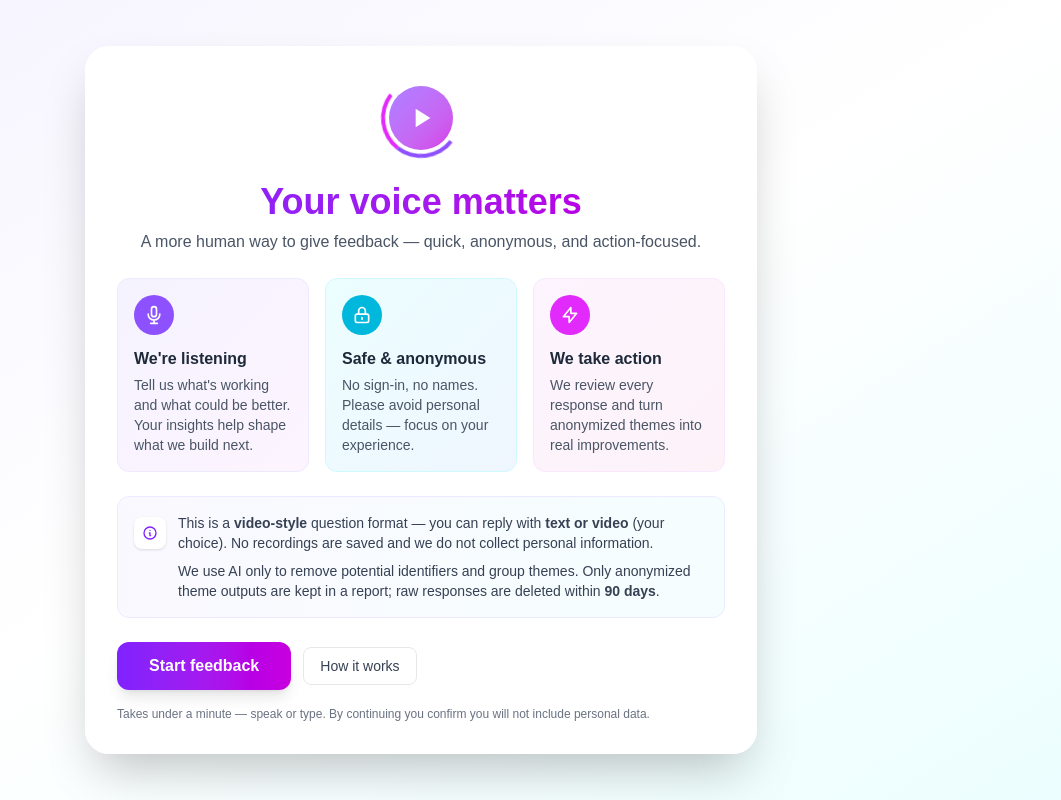
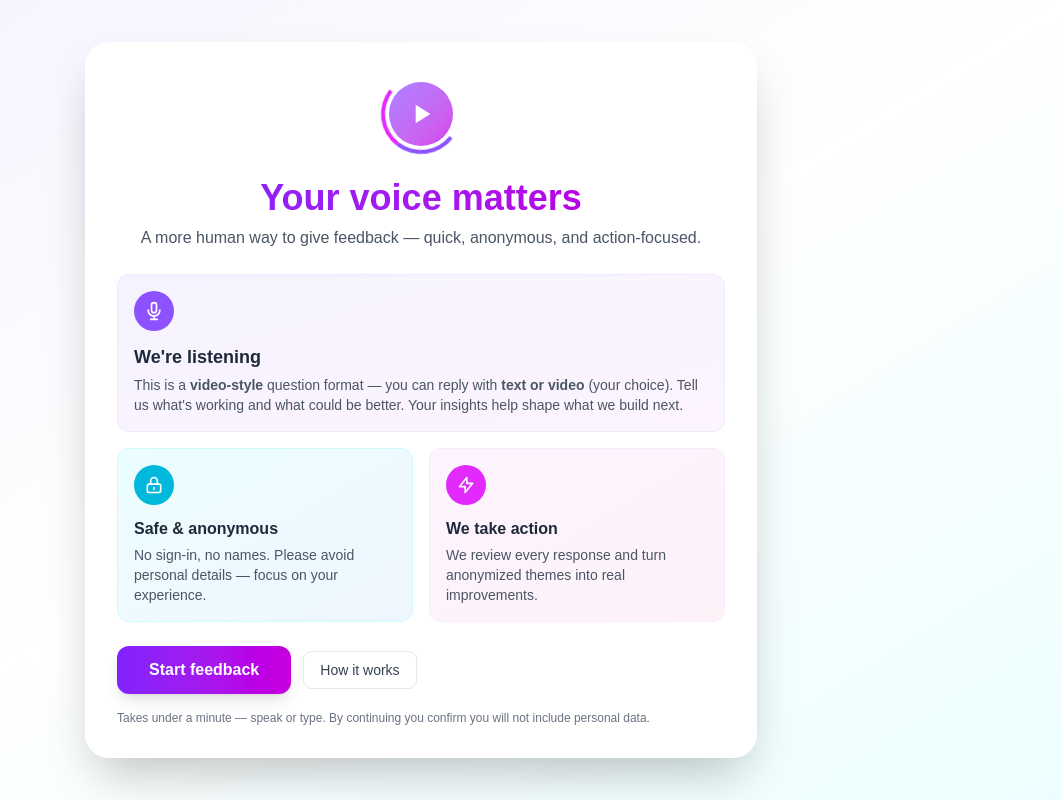
Before and after one commit to damienwarren-blip/video-coach, a Next.js app: page /pilot_zs in a window 1280 px wide. Shown: the whole page, without its empty margins (219-1280 px from the left). Built offline with nearby package versions, Linux system fonts and the light colour scheme.

Commit message:
Update page.js

```diff
--- a/app/pilot_zs/page.js
+++ b/app/pilot_zs/page.js
@@ -73,15 +73,15 @@ export default function CustomerFeedbackLanding() {
             </header>
 
             {/* Body sections with icons */}
-            <section className="grid gap-4 sm:grid-cols-3 mb-6">
-              <div className="p-4 rounded-xl bg-gradient-to-br from-violet-50 to-fuchsia-50 border border-violet-100 transform transition hover:scale-105">
+            <section className="grid gap-4 sm:grid-cols-2 mb-6">
+              <div className="p-4 rounded-xl bg-gradient-to-br from-violet-50 to-fuchsia-50 border border-violet-100 transform transition hover:scale-105 sm:col-span-2">
                 <div className="w-10 h-10 rounded-full bg-violet-500 flex items-center justify-center mb-3">
                   <svg className="w-5 h-5 text-white" fill="none" stroke="currentColor" viewBox="0 0 24 24">
                     <path strokeLinecap="round" strokeLinejoin="round" strokeWidth="2" d="M19 11a7 7 0 01-7 7m0 0a7 7 0 01-7-7m7 7v4m0 0H8m4 0h4m-4-8a3 3 0 01-3-3V5a3 3 0 116 0v6a3 3 0 01-3 3z"/>
                   </svg>
                 </div>
-                <h3 className="font-semibold text-gray-800">We're listening</h3>
-                <p className="text-sm text-gray-600 mt-1">Tell us what's working and what could be better. Your insights help shape what we build next.</p>
+                <h3 className="font-semibold text-gray-800 text-lg">We're listening</h3>
+                <p className="text-sm text-gray-600 mt-1">This is a <strong>video-style</strong> question format — you can reply with <strong>text or video</strong> (your choice). Tell us what's working and what could be better. Your insights help shape what we build next.</p>
               </div>
 
               <div className="p-4 rounded-xl bg-gradient-to-br from-cyan-50 to-blue-50 border border-cyan-100 transform transition hover:scale-105">
@@ -105,24 +105,7 @@ export default function CustomerFeedbackLanding() {
               </div>
             </section>
 
-            {/* Privacy & consent explanation */}
-            <div className="mb-6 p-4 rounded-xl bg-gradient-to-r from-violet-50/50 to-cyan-50/50 border border-violet-100">
-              <div className="flex items-start gap-3">
-                <div className="w-8 h-8 rounded-lg bg-white shadow-sm flex items-center justify-center flex-shrink-0 mt-1">
-                  <svg className="w-4 h-4 text-violet-600" fill="none" stroke="currentColor" viewBox="0 0 24 24">
-                    <path strokeLinecap="round" strokeLinejoin="round" strokeWidth="2" d="M13 16h-1v-4h-1m1-4h.01M21 12a9 9 0 11-18 0 9 9 0 0118 0z"/>
-                  </svg>
-                </div>
-                <div className="text-gray-700">
-                  <p className="text-sm">
-                    This is a <strong>video-style</strong> question format — you can reply with <strong>text or video</strong> (your choice). No recordings are saved and we do not collect personal information.
-                  </p>
-                  <p className="text-sm mt-2">
-                    We use AI only to remove potential identifiers and group themes. Only anonymized theme outputs are kept in a report; raw responses are deleted within <strong>90 days</strong>.
-                  </p>
-                </div>
-              </div>
-            </div>
+            {/* Privacy & consent explanation - REMOVED, moved to prompt */}
 
             {/* CTA & small consent prompt */}
             <div className="flex flex-col sm:flex-row items-center gap-3">
@@ -150,8 +133,8 @@ export default function CustomerFeedbackLanding() {
           // Show VideoAsk iframe once confirmed
           <div>
             <div className="mb-4 text-center">
-              <h2 className="text-2xl font-semibold">Thanks — we're ready to listen</h2>
-              <p className="text-sm text-gray-600 mt-1">Share your thoughts — it's anonymous and helps us improve.</p>
+              <h2 className="text-2xl font-semibold bg-clip-text text-transparent bg-gradient-to-r from-violet-600 to-fuchsia-600">Hit play, speak your mind 🎤</h2>
+              <p className="text-sm text-gray-600 mt-1">100% anonymous — just you and your thoughts. We're all ears.</p>
             </div>
             <div className="w-full h-[65vh]">
               <iframe
```
